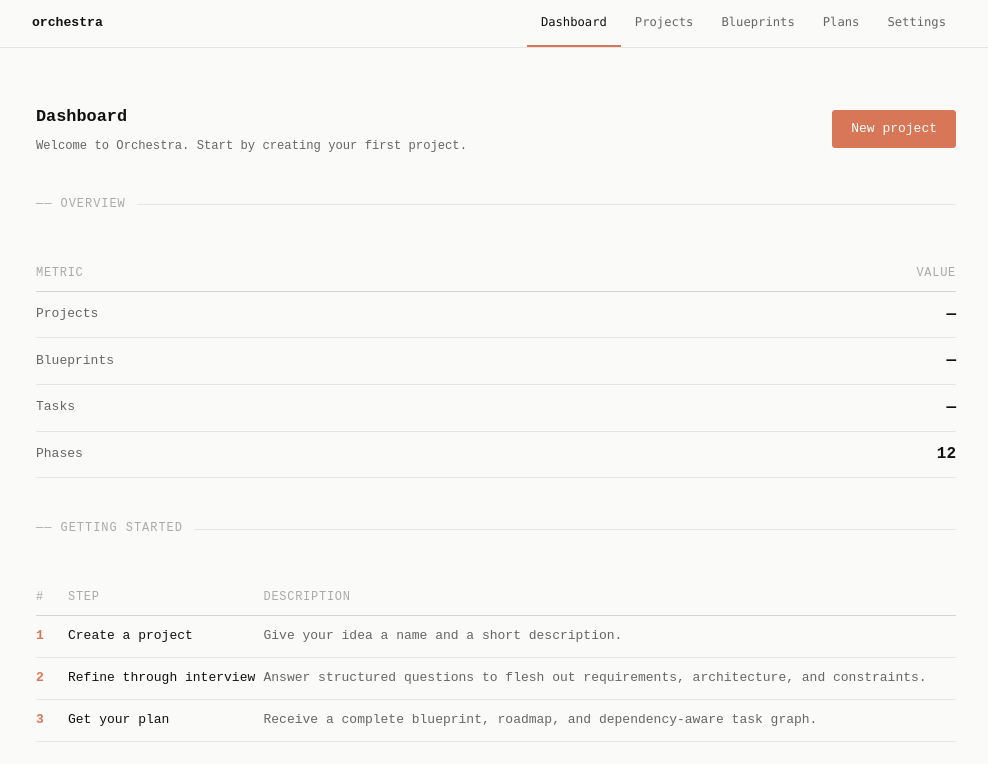
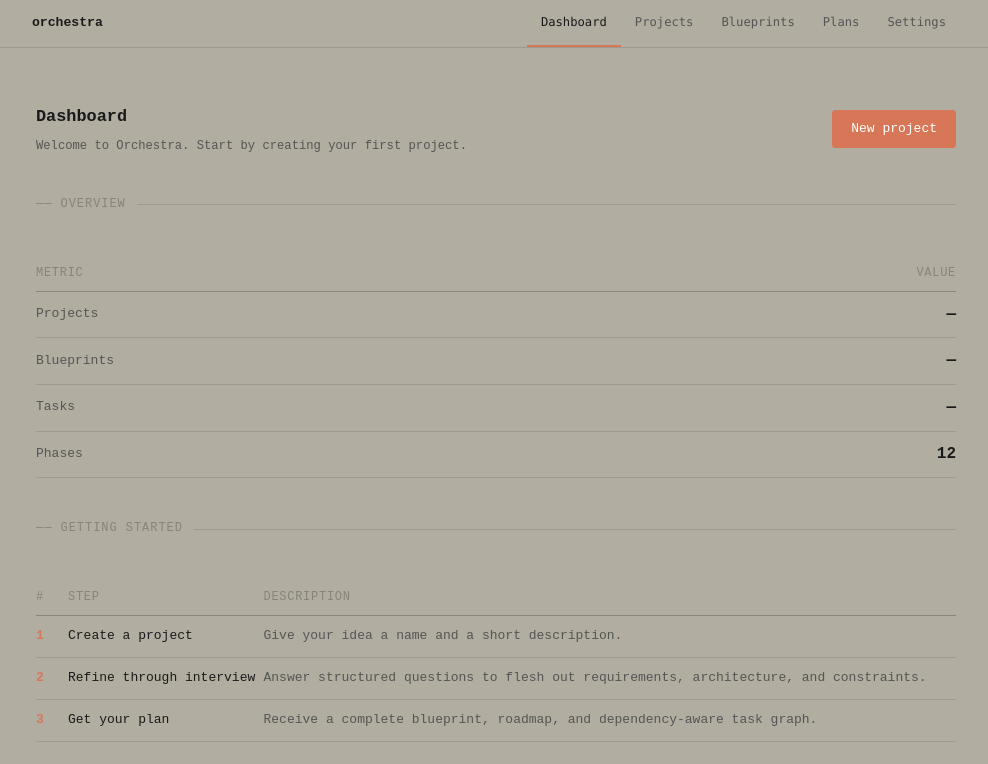
Before and after one commit to MarwaneHosni/Orchestra, a Next.js app in the folder apps/web/: page / in a window 1280 px wide. Shown: the top 764 px of the page, without its empty margins (144-1132 px from the left). Built offline with nearby package versions, Linux system fonts and the light colour scheme.

Commit message:
feat: set web app background to #b1ada1 (warm beige)
Default theme now uses #b1ada1 as bg-base with adjusted surface,
elevated, border, and text colors for readability. Dark mode users
( prefers-color-scheme: dark ) still get the original dark theme.

```diff
--- a/apps/web/src/app/globals.css
+++ b/apps/web/src/app/globals.css
@@ -1,20 +1,20 @@
 @import "tailwindcss";
 
 @theme {
-  --color-bg-base: #0d0d0d;
-  --color-bg-surface: #111111;
-  --color-bg-elevated: #161616;
-  --color-bg-hover: #1a1a1a;
-  --color-bg-selected: #1f1f1f;
+  --color-bg-base: #b1ada1;
+  --color-bg-surface: #a5a196;
+  --color-bg-elevated: #c2beb2;
+  --color-bg-hover: #a09c91;
+  --color-bg-selected: #979388;
 
-  --color-border-subtle: #1e1e1e;
-  --color-border-default: #2a2a2a;
-  --color-border-strong: #3a3a3a;
+  --color-border-subtle: #9e9a8f;
+  --color-border-default: #8a867c;
+  --color-border-strong: #727068;
 
-  --color-text-primary: #e8e8e8;
-  --color-text-secondary: #888888;
-  --color-text-muted: #555555;
-  --color-text-inverse: #0d0d0d;
+  --color-text-primary: #1a1a1a;
+  --color-text-secondary: #555555;
+  --color-text-muted: #88847a;
+  --color-text-inverse: #b1ada1;
 
   --color-accent-purple: #D77757;
   --color-accent-purple-dim: color-mix(in srgb, #D77757 15%, transparent);
@@ -29,20 +29,20 @@
   --text-xs: 0.8125rem;
 }
 
-@media (prefers-color-scheme: light) {
+@media (prefers-color-scheme: dark) {
   :root {
-    --color-bg-base: #fafaf9;
-    --color-bg-surface: #f5f5f4;
-    --color-bg-elevated: #ffffff;
-    --color-bg-hover: #f0f0ef;
-    --color-bg-selected: #e7e5e4;
-    --color-border-subtle: #e5e5e4;
-    --color-border-default: #d4d4d3;
-    --color-border-strong: #b8b8b7;
-    --color-text-primary: #111111;
-    --color-text-secondary: #666666;
-    --color-text-muted: #aaaaaa;
-    --color-text-inverse: #fafaf9;
+    --color-bg-base: #0d0d0d;
+    --color-bg-surface: #111111;
+    --color-bg-elevated: #161616;
+    --color-bg-hover: #1a1a1a;
+    --color-bg-selected: #1f1f1f;
+    --color-border-subtle: #1e1e1e;
+    --color-border-default: #2a2a2a;
+    --color-border-strong: #3a3a3a;
+    --color-text-primary: #e8e8e8;
+    --color-text-secondary: #888888;
+    --color-text-muted: #555555;
+    --color-text-inverse: #0d0d0d;
   }
 }
 
```
